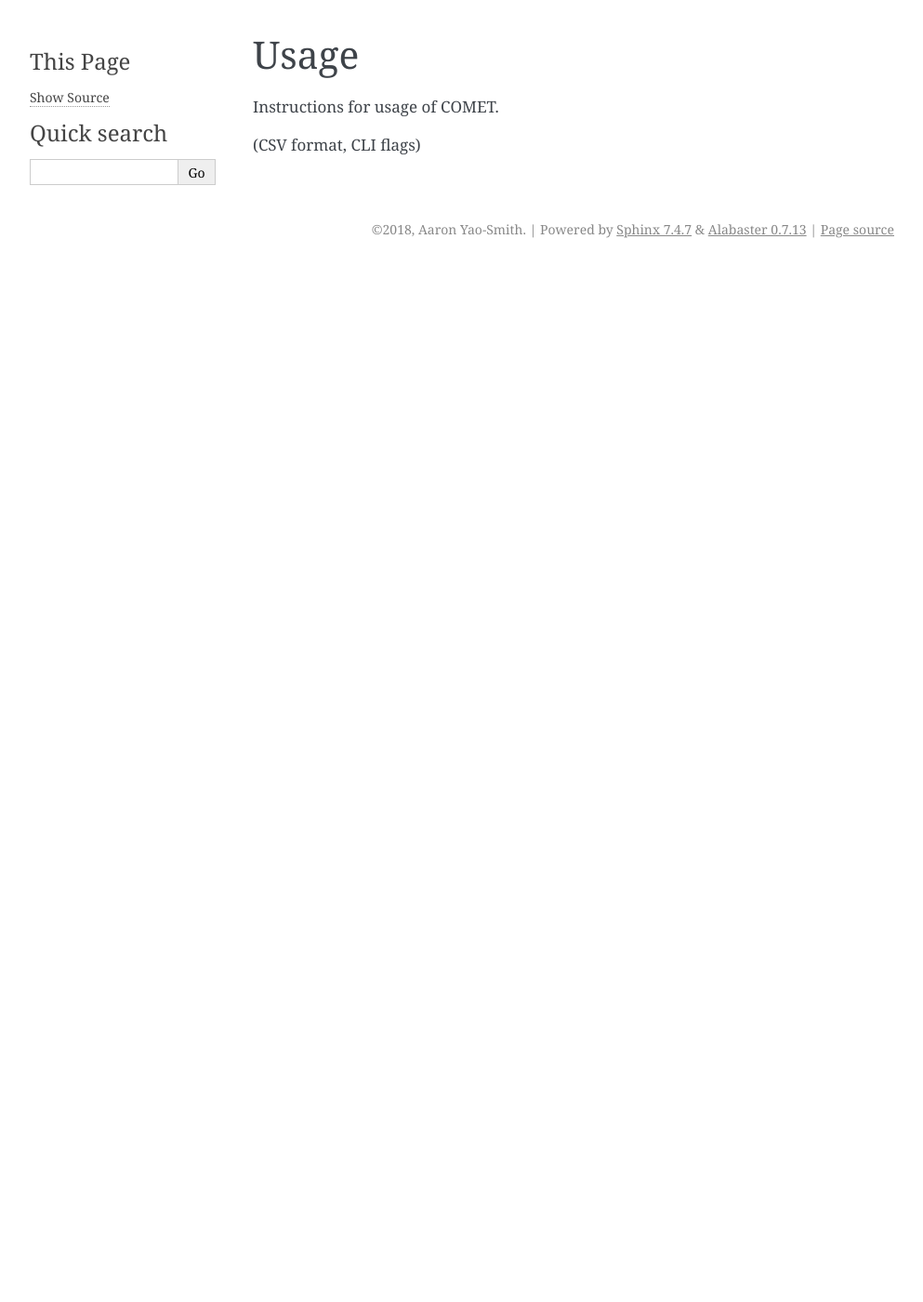
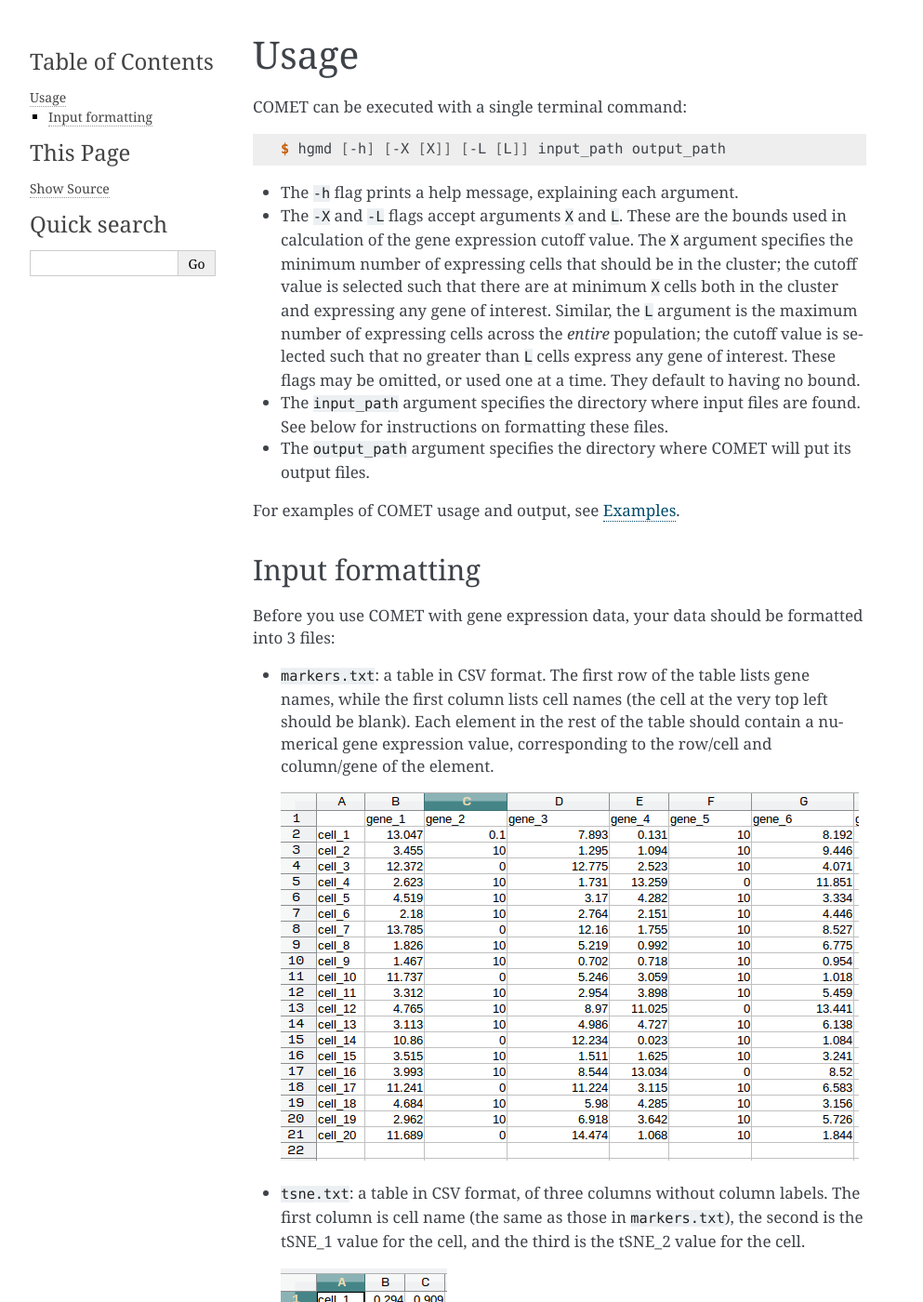
Before and after one commit to aaronyaosmith/comet-prototype, a Sphinx documentation site: the page built from docs/source/usage.rst, in a window 1280 px wide and 1400 px high. Shown: the whole window at 93% size, without its empty margins (148-1141 px from the left). Built offline with Sphinx 7.4.7, drawn with Linux system fonts in a browser that asks for light colours; the version number is read from the project's files by our own code; some of the changed text lies outside the part shown.

Commit message:
Finish documentation draft

```diff
--- a/docs/source/usage.rst
+++ b/docs/source/usage.rst
@@ -1,8 +1,45 @@
+.. |cluster| image:: _static/cluster_format.png
+
+.. |markers| image:: _static/markers_format.png
+
+.. |tsne| image:: _static/tsne_format.png
+
 Usage
 ======
 
-Instructions for usage of COMET.
+COMET can be executed with a single terminal command:
 
-(CSV format, CLI flags)
+.. code-block:: console
+
+   $ hgmd [-h] [-X [X]] [-L [L]] input_path output_path
+
+* The ``-h`` flag prints a help message, explaining each argument.
+* The ``-X`` and ``-L`` flags accept arguments ``X`` and ``L``. These are the bounds used in calculation of the gene expression cutoff value. The ``X`` argument specifies the minimum number of expressing cells that should be in the cluster; the cutoff value is selected such that there are at minimum ``X`` cells both in the cluster and expressing any gene of interest. Similar, the ``L`` argument is the maximum number of expressing cells across the *entire* population; the cutoff value is selected such that no greater than ``L`` cells express any gene of interest. These flags may be omitted, or used one at a time. They default to having no bound.
+* The ``input_path`` argument specifies the directory where input files are found. See below for instructions on formatting these files.
+* The ``output_path`` argument specifies the directory where COMET will put its output files.
+
+For examples of COMET usage and output, see :doc:`Examples<examples>`.
+
+Input formatting
+-----------------
+
+Before you use COMET with gene expression data, your data should be formatted into 3 files:
+
+* ``markers.txt``: a table in CSV format. The first row of the table lists gene names, while the first column lists cell names (the cell at the very top left should be blank). Each element in the rest of the table should contain a numerical gene expression value, corresponding to the row/cell and column/gene of the element.
+
+  |markers|
+
+* ``tsne.txt``: a table in CSV format, of three columns without column labels. The first column is cell name (the same as those in ``markers.txt``), the second is the tSNE_1 value for the cell, and the third is the tSNE_2 value for the cell.
+
+  |tsne|
+
+* ``cluster.txt``: a table in CSV format, of two columns without column labels. The first column is cell name (consistent with ``markers.txt`` and ``tsne.txt``), and the second is the cluster of which the cell is a member.
+
+  |cluster|
+
+
+
+
+
 
 .. toctree::
```
Also changed, not shown: docs/source/examples.rst (+28 -1 lines), docs/source/_static/cluster_Spleen_1_TP_TN-1.jpg (added), docs/source/_static/cluster_Spleen_1_combined-01.jpg (added), docs/source/_static/cluster_Spleen_1_discrete-01.jpg (added), docs/source/_static/cluster_Spleen_1_singleton_TP_TN-1.jpg (added), docs/source/_static/cluster_Spleen_1_singleton_combined-01.jpg (added), docs/source/_static/cluster_format.png (added), docs/source/_static/markers_format.png (added), docs/source/_static/pair_csv_example.png (added), docs/source/_static/singleton_csv_example.png (added), docs/source/_static/tsne_format.png (added).
